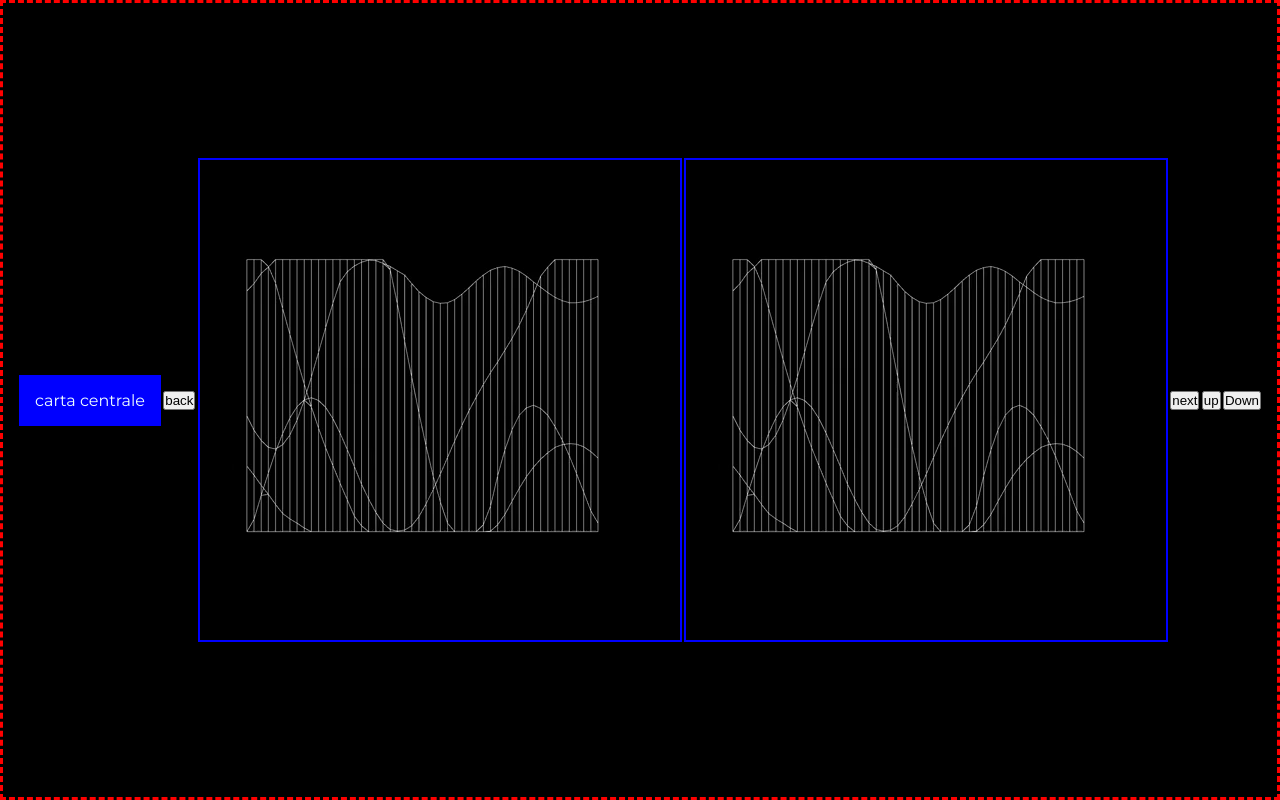
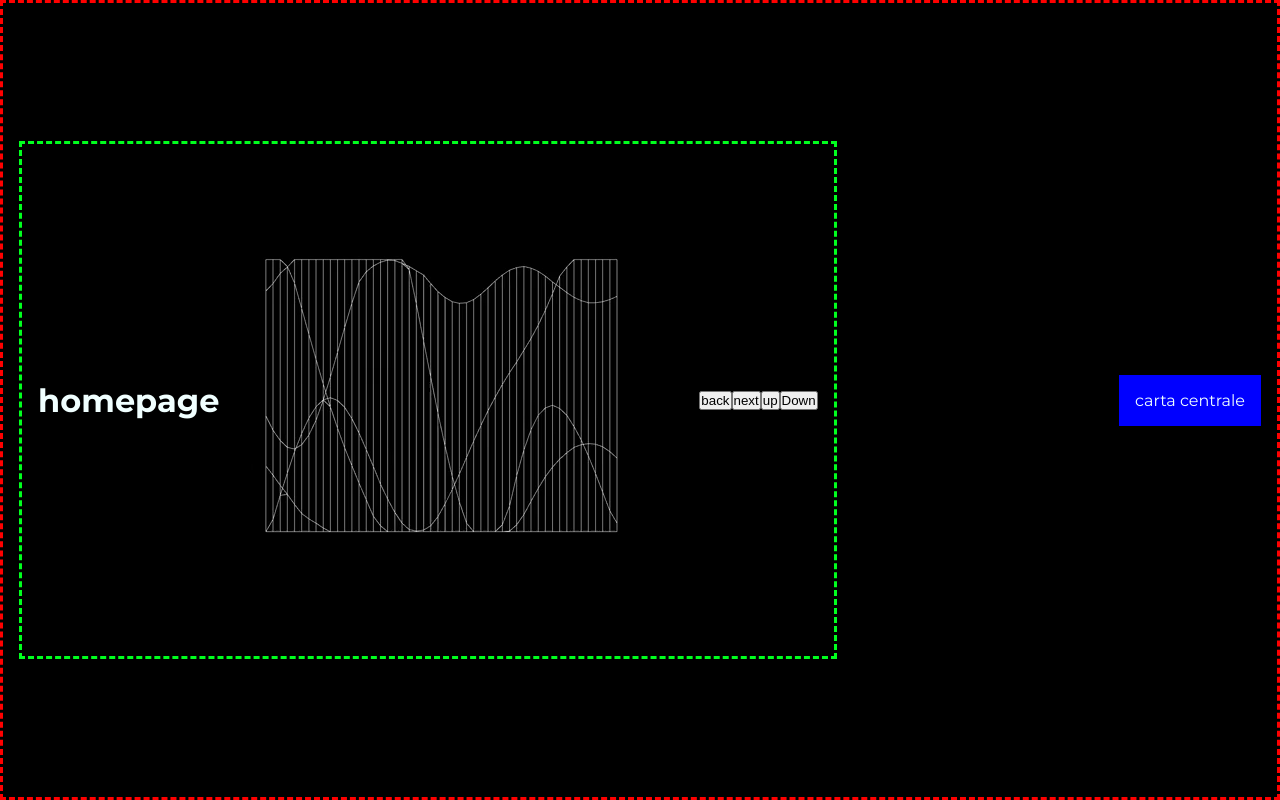
Before and after one commit to PietroMarilei/portfolio, a Vue app: page / in a window 1280 px wide. Built offline with nearby package versions, Linux system fonts and the light colour scheme.

Commit message:
add all emits

```diff
--- a/src/components/HomeComp.vue
+++ b/src/components/HomeComp.vue
@@ -14,18 +14,25 @@ export default {
 </script>
 
 <template>
-    <div class="wrapper">
-
+    <div class="container">
+        <h1> homepage</h1>
         <img src="../assets/img/giphy.gif" alt="">
+        <button @click="$emit('goLeft')"> back</button>
+        <button @click="$emit('goRight')"> next</button>
+        <button @click="$emit('goUp')"> up</button>
+        <button @click="$emit('goDown')"> Down</button>
 
     </div>
 </template>
 
 <style lang="scss" scoped>
-.wrapper {
-    // width: 100%;
+.container {
+    flex-shrink: 0;
+    border: 3px dashed rgb(0, 255, 30);
+    // --------------
     display: flex;
     justify-content: space-between;
-    border: 2px solid blue;
+    align-items: center;
+    padding: 1rem;
 }
 </style>
--- a/src/components/MainComponent.vue
+++ b/src/components/MainComponent.vue
@@ -82,16 +82,22 @@ export default {
 
 
           <div class="card">
+            <HomeComp
+            @goLeft=" goLeft()"
+            @goRight=" goRight()"
+            @goUp=" goUp()"
+            @goDown=" goDown()"
+            />
+
             <p>carta centrale</p>
-            <button @click=" goLeft()"> back</button>
+            <!-- <button @click=" goLeft()"> back</button> -->
 
-            <HomeComp/>
 
-            <TestComp />
-            <button @click="goRight()"> next</button>
+            <!-- <TestComp /> -->
+            <!-- <button @click="goRight()"> next</button>
 
             <button @click="goUp()"> up</button>
-            <button @click="goDown()"> Down</button>
+            <button @click="goDown()"> Down</button> -->
           </div>
 
           <div class="card">
@@ -135,7 +141,6 @@ p {
   // top: -100vh;
   // left: -100vw;
   transition: all 1s ease-in-out;
-  // overflow: hidden;
 
 }
 
```
